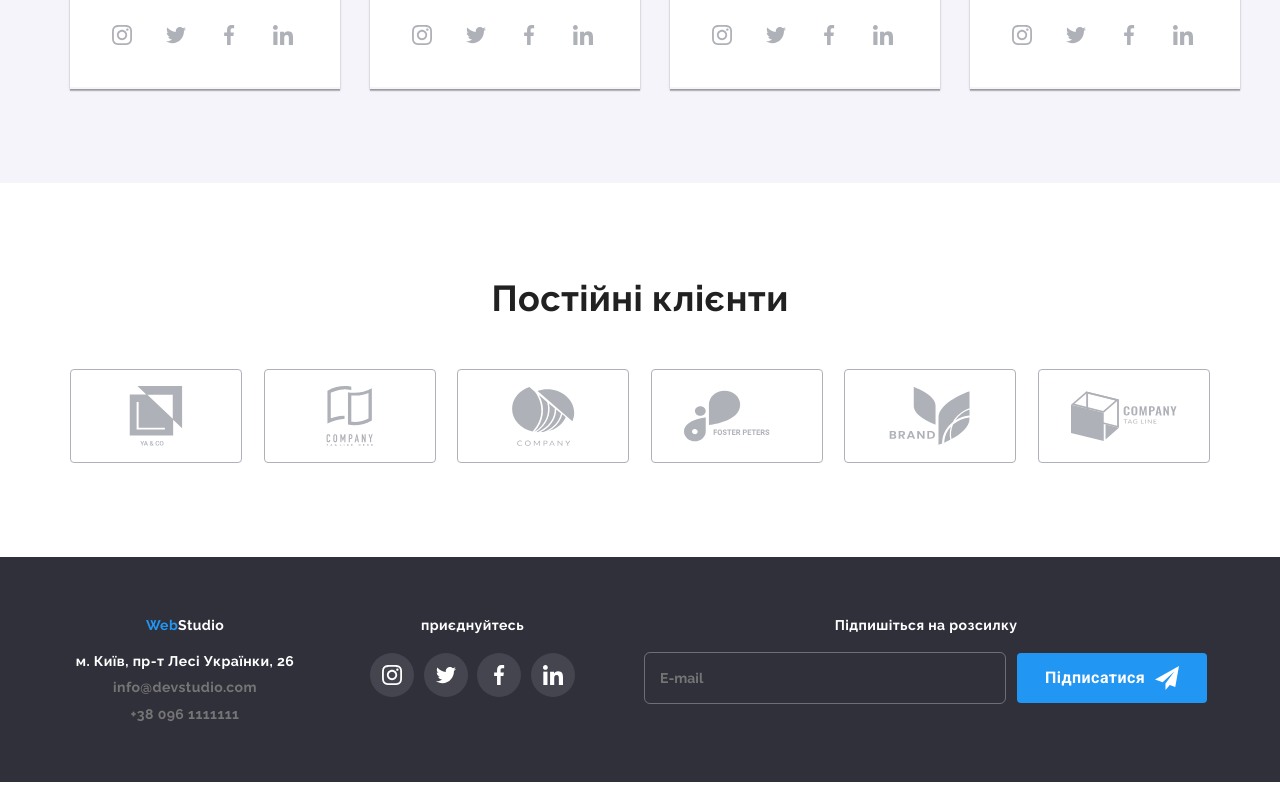
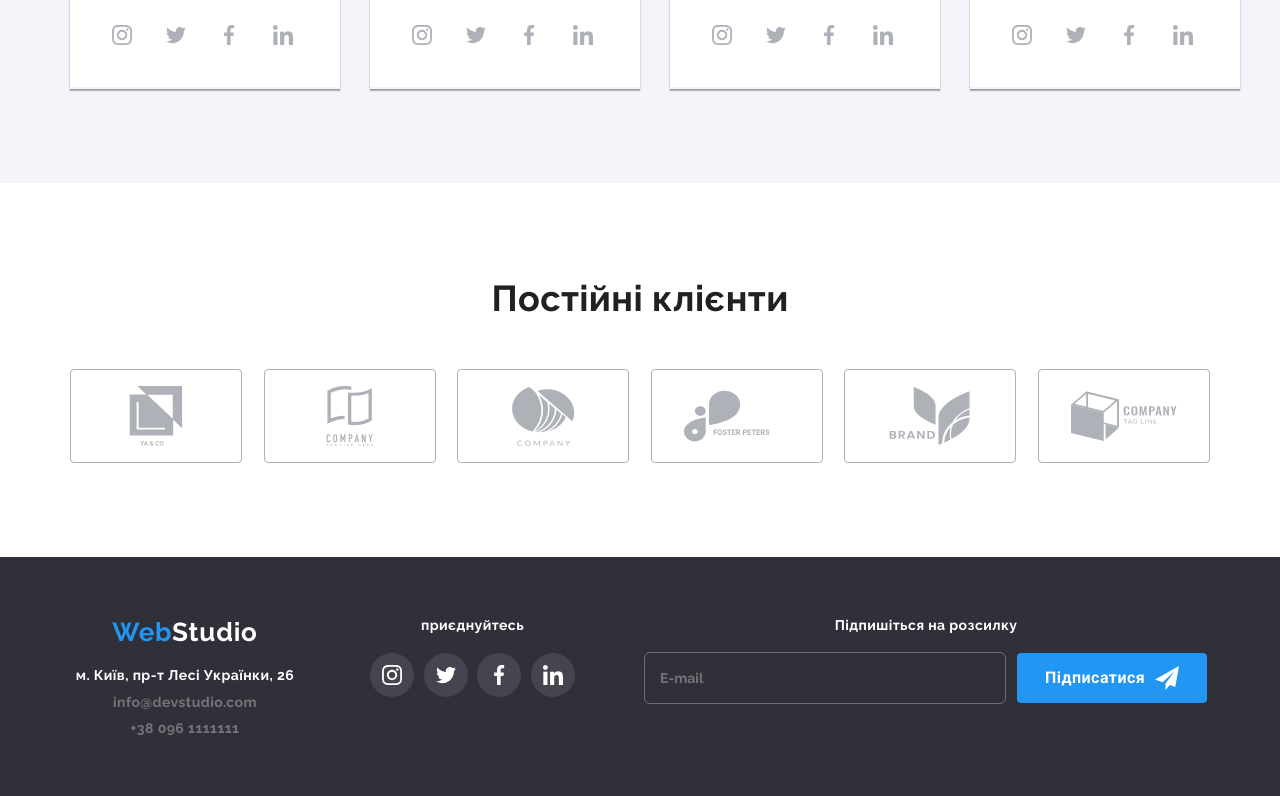
Before and after one commit to Soldizz/web_studio, a plain HTML site: page index.html in a window 1280 px wide. Shown: the part 1913-2709 px from the top of the page. Drawn offline with nearby package versions, Linux system fonts and the light colour scheme.

```diff
--- a/scss/bloks/_all.scss
+++ b/scss/bloks/_all.scss
@@ -36,3 +36,8 @@ body {
     background-color:var(--text-color-white);
     color: var(--text-color);
 }
+.container{
+    width: 1170px;
+    margin: 0 auto;
+    padding: 0 15px;
+}
--- a/scss/bloks/_header.scss
+++ b/scss/bloks/_header.scss
@@ -32,6 +32,7 @@
     letter-spacing: 0.03em;
     text-align: center;
     font-weight: 700;
+    font-size: 26px;
 }
 
 .logo-web {
--- a/scss/bloks/_hero.scss
+++ b/scss/bloks/_hero.scss
@@ -15,6 +15,7 @@
     }
 }
 .hero-title {
+    font-family: 'Roboto', sans-serif;
     color: #ffffff;
     text-align: center;
     text-transform: uppercase;
@@ -23,6 +24,7 @@
     font-size: 44px;
     font-weight: 900;
     line-height: 1.36;
+
 }
 .btn {
     font-family: 'Roboto', sans-serif;
```
Also changed, not shown: css/main.css, css/main.min.css, 2 other files.
